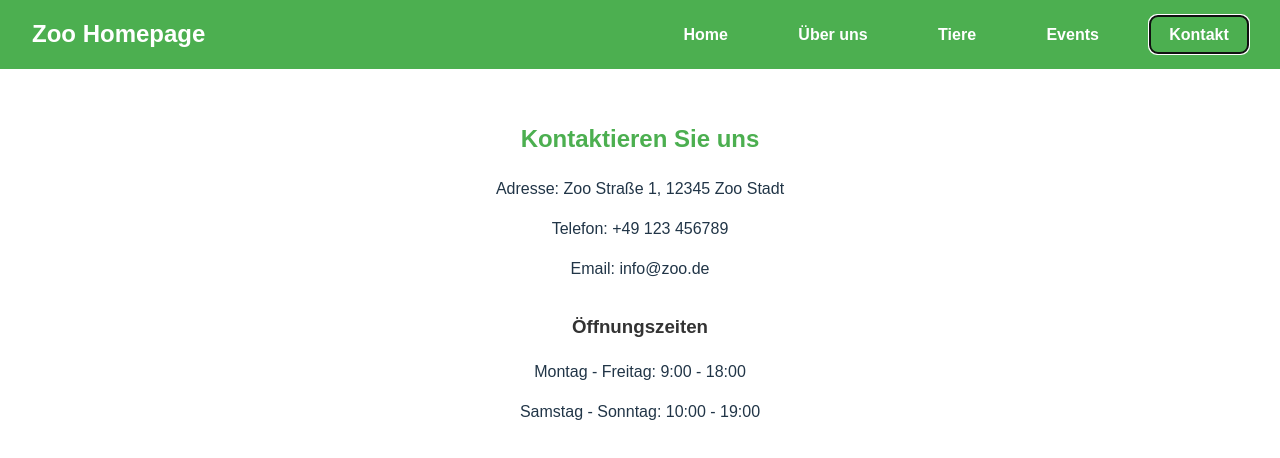
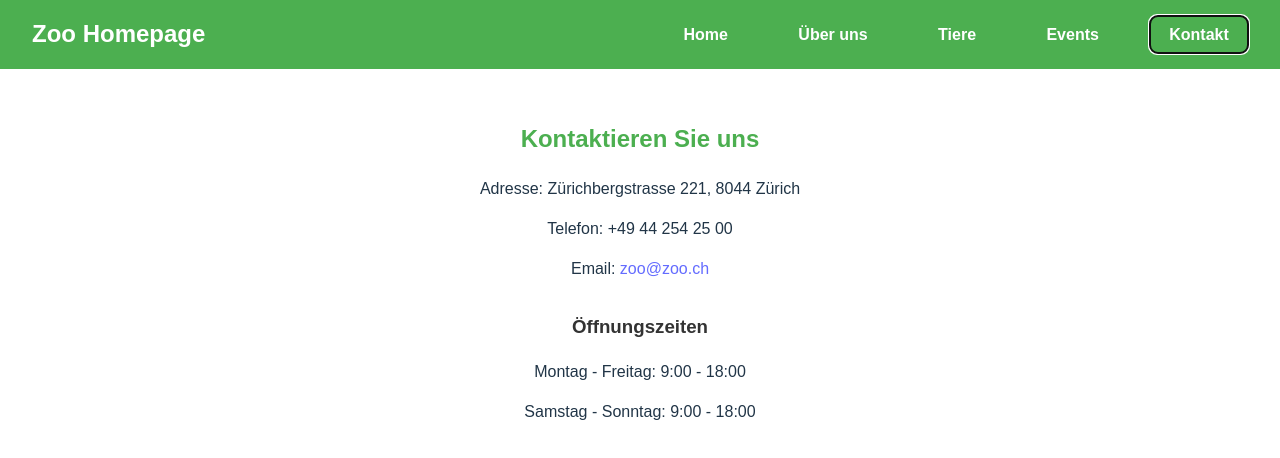
Before and after one commit to ramonmuffler/Zoo-Apply, a React (Vite) app: page / in a window 1280 px wide. Both pictures are taken after a click on the button "Kontakt". Shown: the top 458 px of the page. Built offline with nearby package versions, Linux system fonts and the light colour scheme.

Commit message:
contact seite

```diff
--- a/src/pages/Contact.tsx
+++ b/src/pages/Contact.tsx
@@ -1,15 +1,15 @@
-import './Contact.css';
+import "./Contact.css";
 
 const Contact = () => {
   return (
     <div className="contact">
       <h2>Kontaktieren Sie uns</h2>
-      <p>Adresse: Zoo Straße 1, 12345 Zoo Stadt</p>
-      <p>Telefon: +49 123 456789</p>
-      <p>Email: info@zoo.de</p>
+      <p>Adresse: Zürichbergstrasse 221, 8044 Zürich</p>
+      <p>Telefon: +49 44 254 25 00</p>
+      <p>Email: <a href="mailto:zoo@zoo.ch?subject=Support Anfrage&body=Hallo lieber Zoo Zürich,%0A%0AIch habe folgendes Problem:%0A...%0A%0AVielen Dank.">zoo@zoo.ch</a></p>
       <h3>Öffnungszeiten</h3>
       <p>Montag - Freitag: 9:00 - 18:00</p>
-      <p>Samstag - Sonntag: 10:00 - 19:00</p>
+      <p>Samstag - Sonntag: 9:00 - 18:00</p>
     </div>
   );
 };
```
